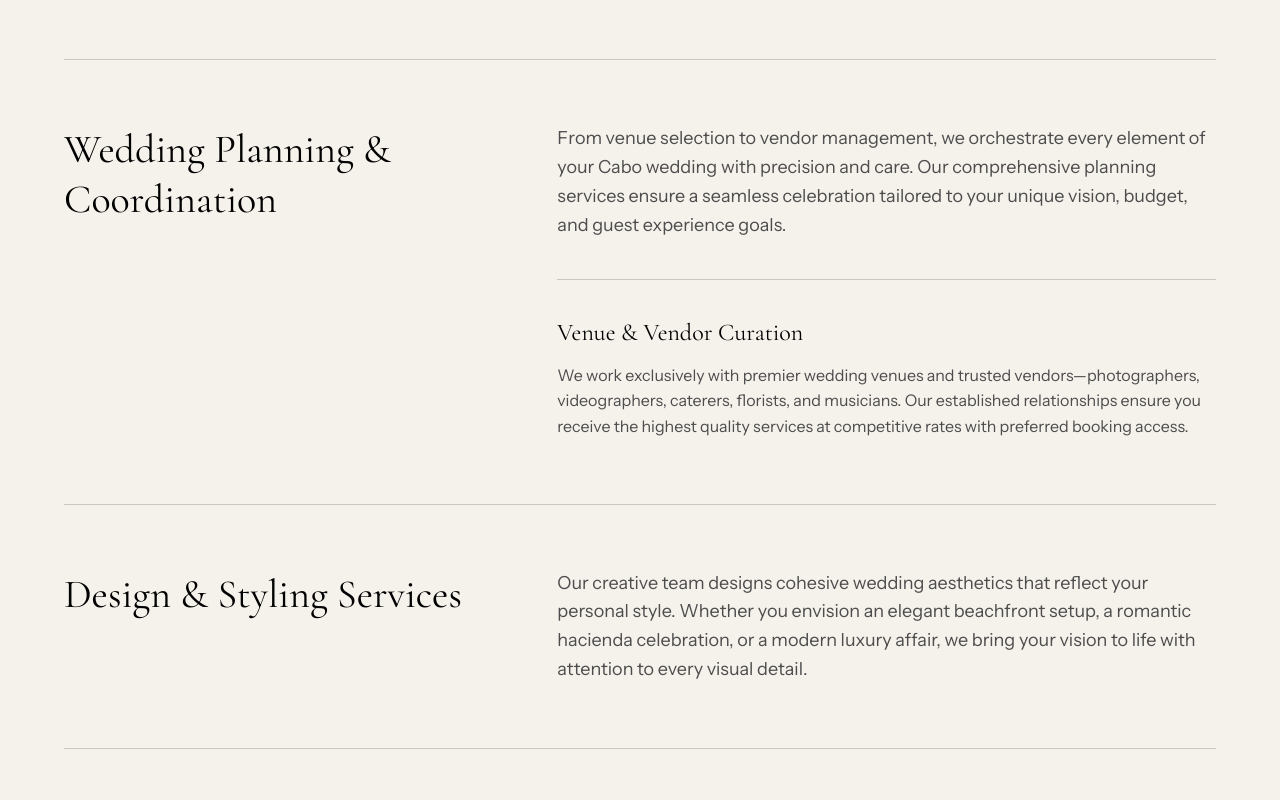
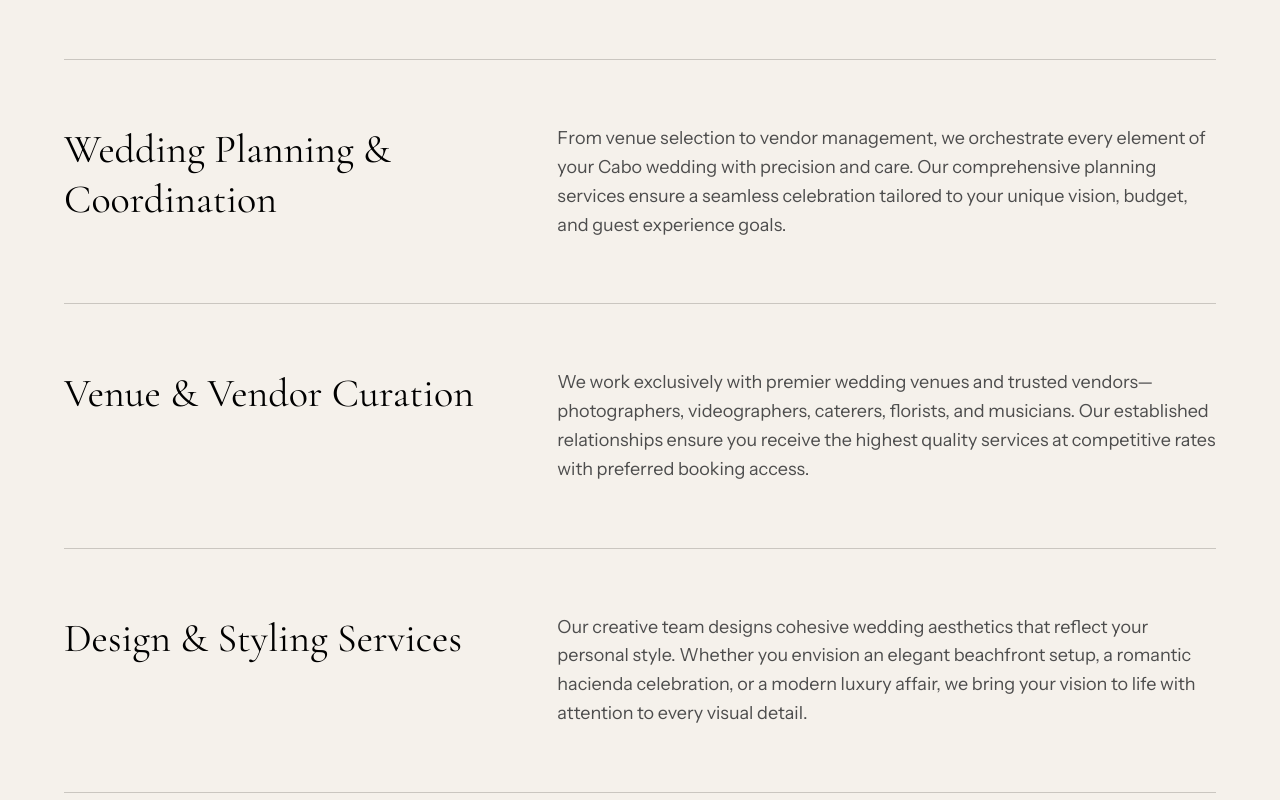
Before and after one commit to searchwebservices/UCW-code, a Next.js app: page / in a window 1280 px wide. Shown: the part 3040-3840 px from the top of the page. Built offline with nearby package versions, Linux system fonts and the light colour scheme.

Commit message:
Auto-sync after agent response

```diff
--- a/src/components/sections/services.tsx
+++ b/src/components/sections/services.tsx
@@ -5,12 +5,10 @@ const ServicesSection = () => {
       {
         title: "Wedding Planning & Coordination",
         description: "From venue selection to vendor management, we orchestrate every element of your Cabo wedding with precision and care. Our comprehensive planning services ensure a seamless celebration tailored to your unique vision, budget, and guest experience goals.",
-      subItems: [
+      },
       {
         title: "Venue & Vendor Curation",
-          content: "We work exclusively with premier wedding venues and trusted vendors—photographers, videographers, caterers, florists, and musicians. Our established relationships ensure you receive the highest quality services at competitive rates with preferred booking access."
-        }
-      ]
+        description: "We work exclusively with premier wedding venues and trusted vendors—photographers, videographers, caterers, florists, and musicians. Our established relationships ensure you receive the highest quality services at competitive rates with preferred booking access."
       },
       {
         title: "Design & Styling Services",
@@ -56,18 +54,6 @@ const ServicesSection = () => {
                     <p className="font-sans text-[18px] leading-[1.6] text-[#4D4D4D] max-w-2xl">
                       {service.description}
                     </p>
-
-                    {/* Sub-items if any */}
-                    {service.subItems && service.subItems.map((sub, sIdx) => (
-                      <div key={sIdx} className="mt-10 pt-10 border-t border-[#CAC6C0]">
-                        <h4 className="font-display text-[24px] mb-4 text-[#000000]">
-                          {sub.title}
-                        </h4>
-                        <p className="font-sans text-[16px] leading-[1.6] text-[#4D4D4D] max-w-2xl">
-                          {sub.content}
-                        </p>
-                      </div>
-                    ))}
                   </div>
                 </div>
               </div>
```
Lines whose indentation alone changed are shown as unchanged.
